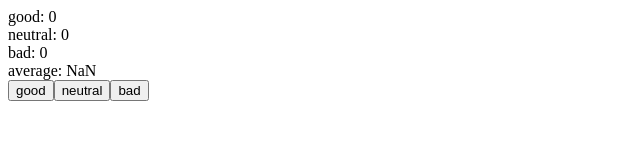
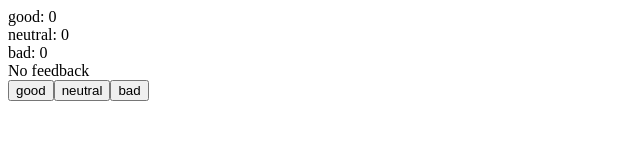
Before and after one commit to zoeszhen/full_stack_web_development, a React (Create React App) app in the folder Part1/Part1-unicafe/: page / in a window 1280 px wide. Shown: the top 160 px of the page, without its empty margins (0-640 px from the left). Built offline with nearby package versions, Linux system fonts and the light colour scheme.

Commit message:
initial feedback message

```diff
--- a/Part1/Part1-unicafe/src/components/Statistics.js
+++ b/Part1/Part1-unicafe/src/components/Statistics.js
@@ -7,6 +7,9 @@ export const Statistics = ({ good, neutral, bad }) => {
             <div>good: {good}</div>
             <div>neutral: {neutral}</div>
             <div>bad: {bad}</div>
-            <div>average: {good + bad * -1 / (good + neutral + bad)}</div>
+            {good && bad && neutral ?
+                <div>average: {good + bad * -1 / (good + neutral + bad)}</div> :
+                <div>No feedback</div>
+            }
         </div >)
 }
```
